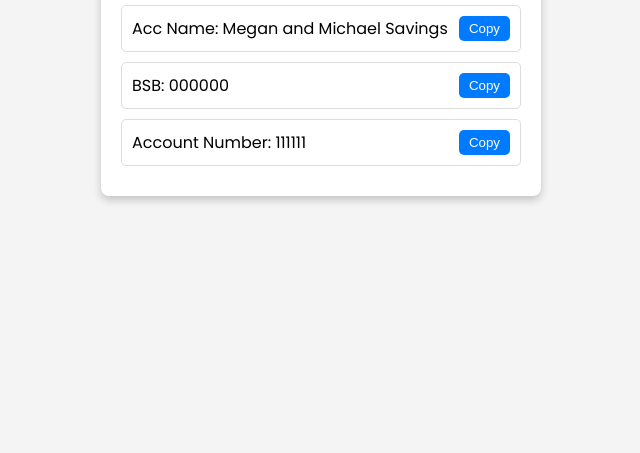
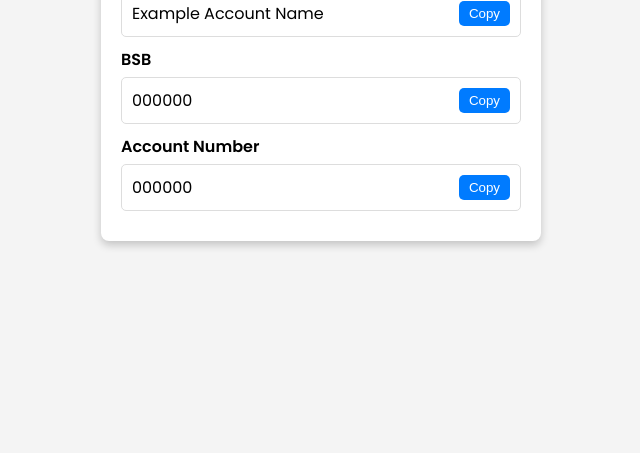
Before and after one commit to UnknownKyzza/unknownkyzza.github.io, a plain HTML site: page index.html in a window 1280 px wide. Shown: the part 347-800 px from the top of the page, without its empty margins (319-959 px from the left). Drawn offline with Linux system fonts and the light colour scheme.

Commit message:
Update index.html

```diff
--- a/index.html
+++ b/index.html
@@ -3,13 +3,11 @@
 <head>
     <meta charset="UTF-8">
     <meta name="viewport" content="width=device-width, initial-scale=1.0">
-    <link rel="preconnect" href="https://fonts.googleapis.com">
-    <link rel="preconnect" href="https://fonts.gstatic.com" crossorigin>
-    <link href="https://fonts.googleapis.com/css2?family=Poppins:ital,wght@0,100;0,200;0,300;0,400;0,500;0,600;0,700;0,800;0,900;1,100;1,200;1,300;1,400;1,500;1,600;1,700;1,800;1,900&family=Roboto:ital,wght@0,100..900;1,100..900&display=swap" rel="stylesheet">
     <title>Megan & Michael Wishing Well</title>
     <style>
+        @import url('https://fonts.googleapis.com/css2?family=Poppins:wght@300;400;600&display=swap');
         body {
-            font-family: Poppins, Arial, sans-serif;
+            font-family: 'Poppins', sans-serif;
             display: flex;
             justify-content: center;
             align-items: center;
@@ -23,15 +21,23 @@
             padding: 20px;
             border-radius: 8px;
             box-shadow: 0 4px 8px rgba(0, 0, 0, 0.2);
-            text-align: center;
             width: 90%;
             max-width: 400px;
         }
+        .label {
+            font-weight: bold;
+            margin-bottom: 5px;
+            text-align: left;
+        }
         .field {
+            display: flex;
+            flex-direction: column;
+            margin: 10px 0;
+        }
+        .content {
             display: flex;
             justify-content: space-between;
             align-items: center;
-            margin: 10px 0;
             padding: 10px;
             border: 1px solid #ddd;
             border-radius: 5px;
@@ -56,18 +62,27 @@
 </head>
 <body>
     <div class="container">
-        <h2>Megan & Michael Wishing Well</h2>
+        <h2 style="text-align: center;">Megan & Michael Wishing Well</h2>
         <div class="field">
-            <span>Acc Name: Megan and Michael Savings</span>
-            <button onclick="copyToClipboard(this, 'Megan and Michael Savings')">Copy</button>
+            <div class="label">Account Name</div>
+            <div class="content">
+                <span>Example Account Name</span>
+                <button onclick="copyToClipboard(this, 'Example Account Name')">Copy</button>
+            </div>
         </div>
         <div class="field">
-            <span>BSB: 000000</span>
-            <button onclick="copyToClipboard(this, '000000')">Copy</button>
+            <div class="label">BSB</div>
+            <div class="content">
+                <span>000000</span>
+                <button onclick="copyToClipboard(this, '000000')">Copy</button>
+            </div>
         </div>
         <div class="field">
-            <span>Account Number: 111111</span>
-            <button onclick="copyToClipboard(this, '111111')">Copy</button>
+            <div class="label">Account Number</div>
+            <div class="content">
+                <span>000000</span>
+                <button onclick="copyToClipboard(this, '000000')">Copy</button>
+            </div>
         </div>
     </div>
     <script>
```
